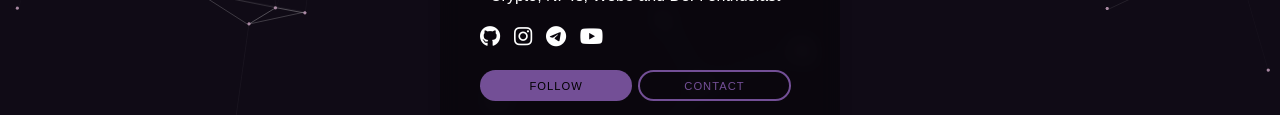
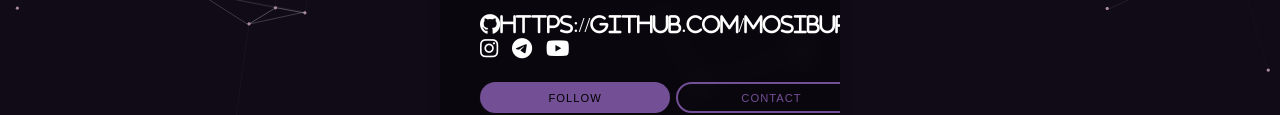
Before and after one commit to mosibur1/mosibur, a plain HTML site: page index.html in a window 1280 px wide. Shown: the part 530-645 px from the top of the page. Drawn offline with Linux system fonts and the light colour scheme.

Commit message:
Update index.html

```diff
--- a/index.html
+++ b/index.html
@@ -1924,7 +1924,7 @@ var pJS = function (e, a) {
                          </div>
                          <div class="icons-container">
                               <a href="#" class="icon">
-                                   <i class="fa-brands fa-github"></i>
+                                   <i class="fa-brands fa-github">https://github.com/mosibur1</i>
                               </a>
                               <a href="#" class="icon">
                                    <i class="fa-brands fa-instagram"></i>
```
